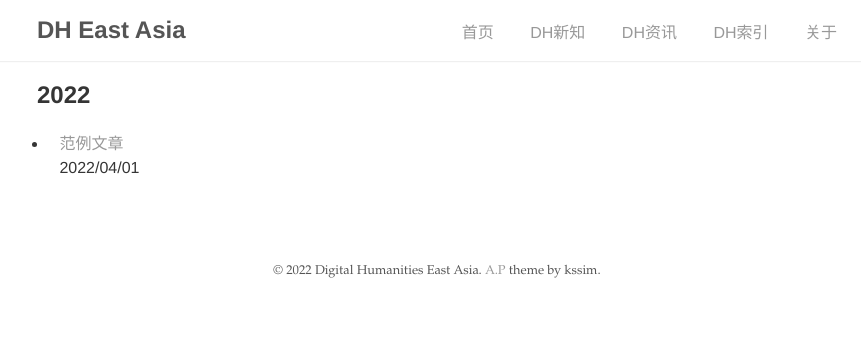
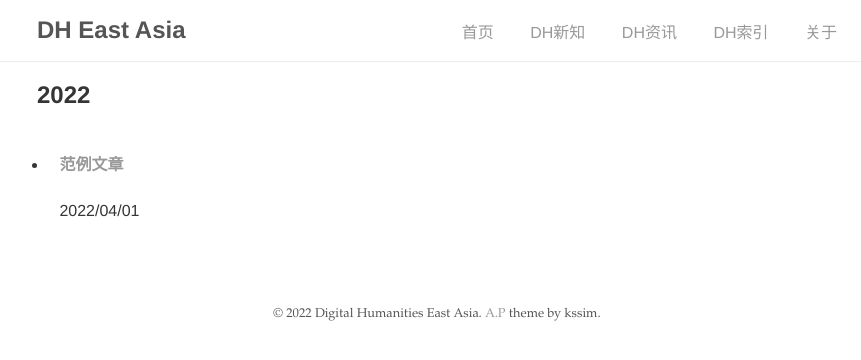
Before and after one commit to DHHD2022/DHHD2022.GitHub.io, a Jekyll site: the page built from dh_blog/index.html, in a window 1280 px wide. Shown: the top 360 px of the page, without its empty margins (203-1064 px from the left). Built offline with Jekyll 4.4.1, drawn with Linux system fonts in a browser that asks for light colours.

Commit message:
Update dh_blog.html

```diff
--- a/_layouts/dh_blog.html
+++ b/_layouts/dh_blog.html
@@ -14,9 +14,9 @@ layout: base
         <ul>
       {%- endif %}
           <li>
-            <span class="title">
+            <h4 class="title">
               <a href="{{ site.baseurl | append: post.url }}" class="hover-underline">{{ post.title }}</a>
-            </span>
+            </h4>
             <div class="date">{{ post.date | date: "%Y/%m/%d" }}</div>
           </li>
       {%- if forloop.last or post_previous_year != post_year %}
```
